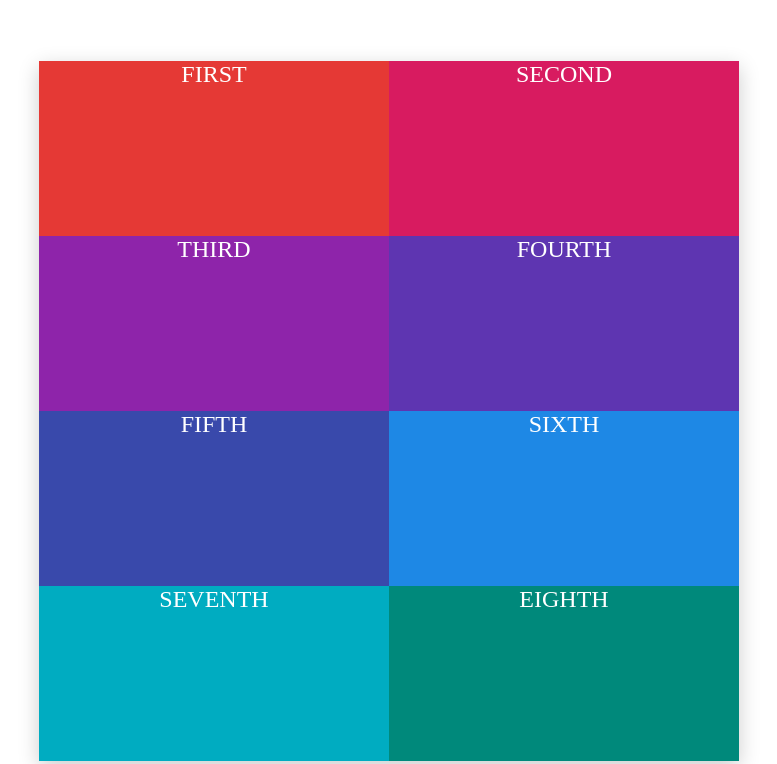
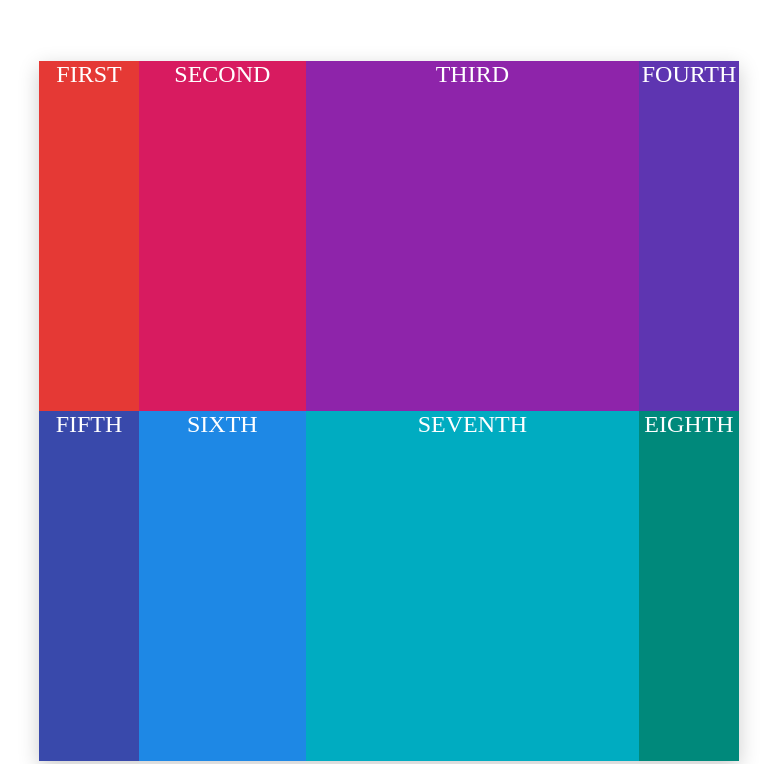
Before and after one commit to sun-n-y/cssGrid2, a plain HTML site: page index.html in a window 1280 px wide. Shown: the part 139-903 px from the top of the page, without its empty margins (251-1028 px from the left). Drawn offline with Linux system fonts and the light colour scheme.

Commit message:
add grid template columns

```diff
--- a/app.css
+++ b/app.css
@@ -5,7 +5,7 @@
   background-color: black;
   box-shadow: 0 6px 20px rgb(0 0 0 / 0.2);
   display: grid;
-  grid-template-columns: 1fr 1fr;
+  grid-template-columns: 100px 1fr 2fr 100px;
 }
 
 .box {
```
